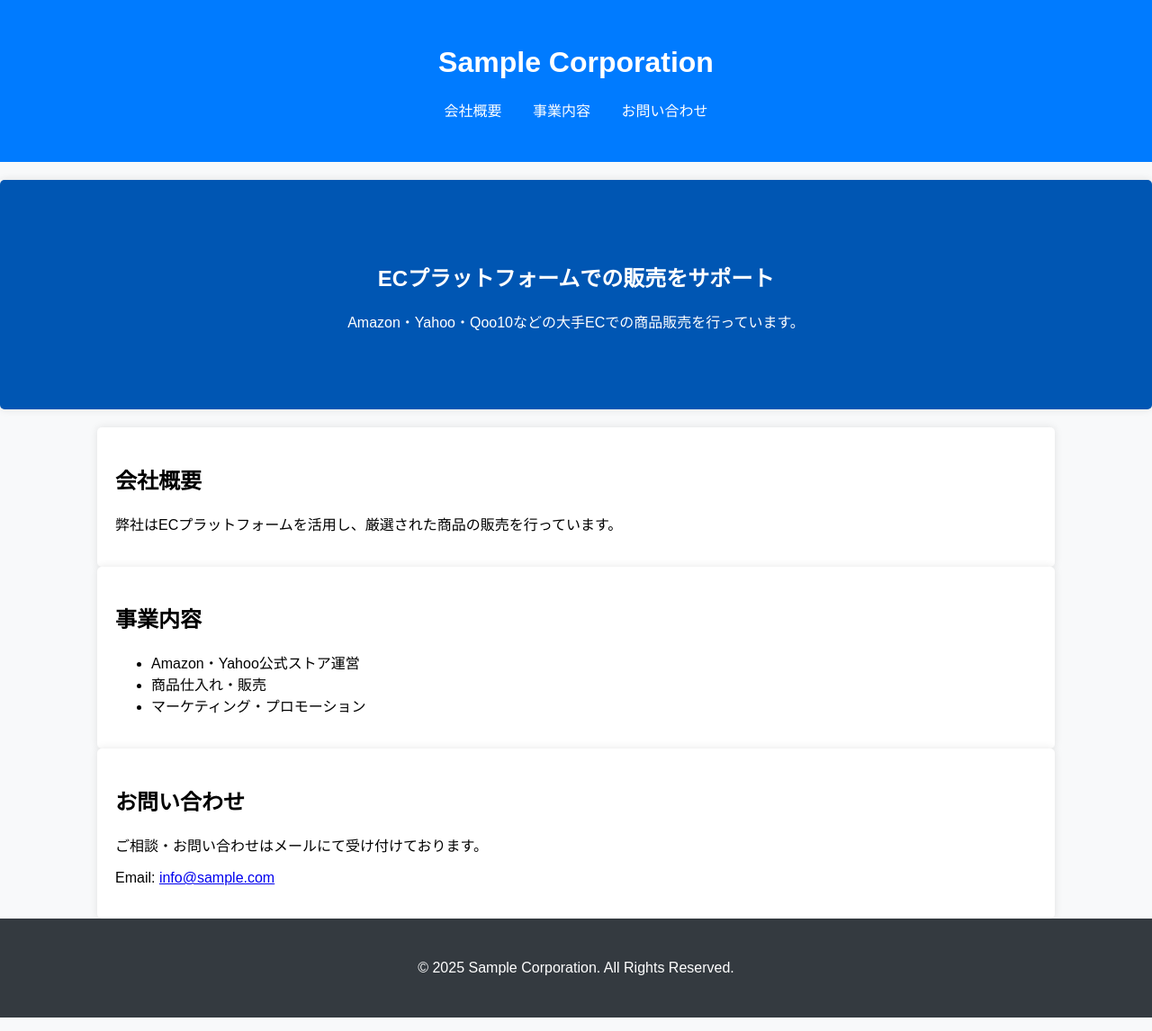
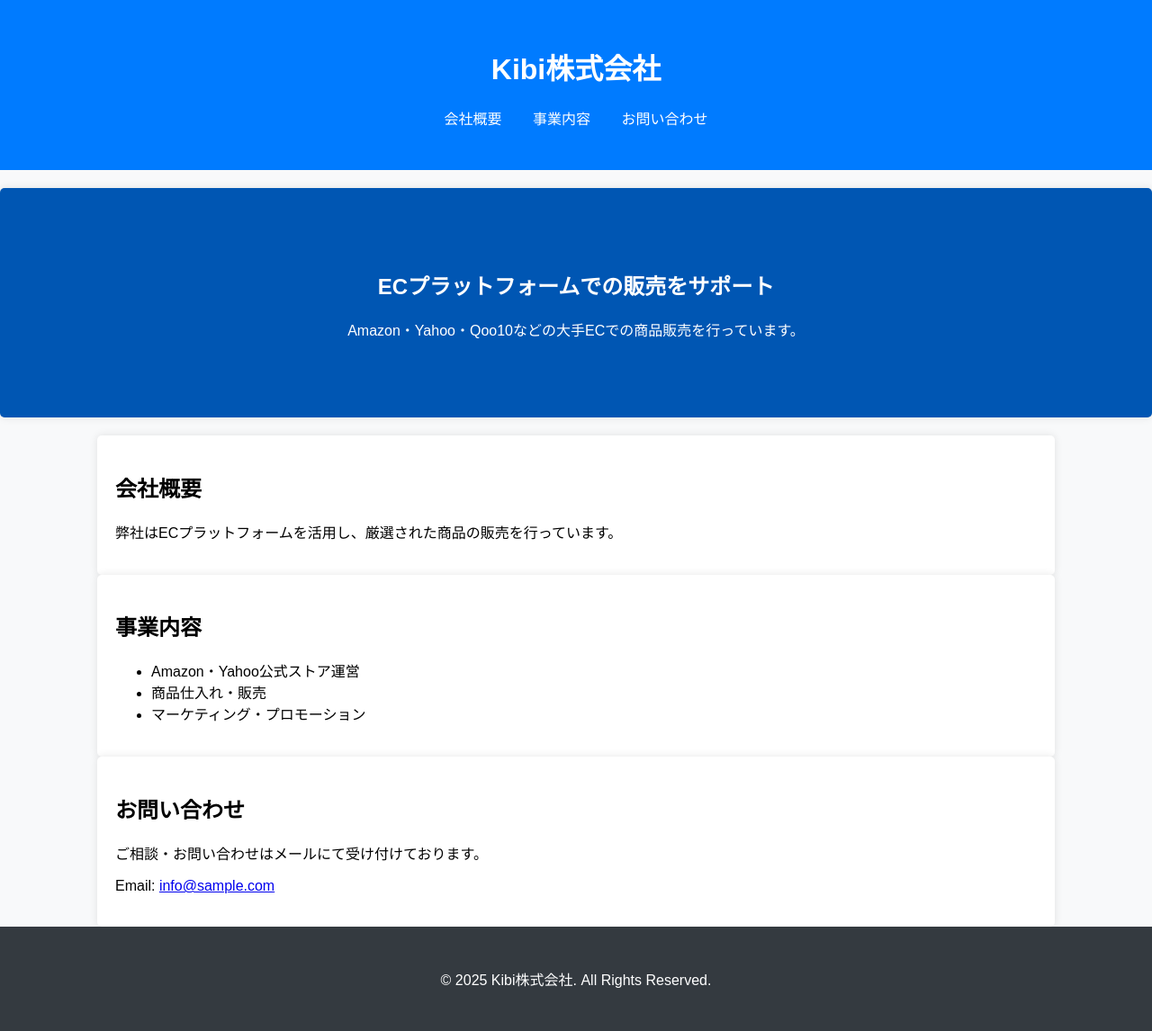
Before and after one commit to kibicorp/corporate-website, a plain HTML site: page index.html in a window 1280 px wide. Shown: the whole page at 90% size. Drawn offline with Linux system fonts and the light colour scheme.

Commit message:
index.html を更新

```diff
--- a/index.html
+++ b/index.html
@@ -3,13 +3,13 @@
 <head>
     <meta charset="UTF-8">
     <meta name="viewport" content="width=device-width, initial-scale=1.0">
-    <title>Sample Corporation</title>
+    <title>Kibi株式会社</title>
     <link rel="stylesheet" href="styles.css">
 </head>
 <body>
     <header>
         <div class="container">
-            <h1>Sample Corporation</h1>
+            <h1>Kibi株式会社</h1>
             <nav>
                 <ul>
                     <li><a href="#about">会社概要</a></li>
@@ -49,7 +49,7 @@
 
     <footer>
         <div class="container">
-            <p>&copy; 2025 Sample Corporation. All Rights Reserved.</p>
+            <p>&copy; 2025 Kibi株式会社. All Rights Reserved.</p>
         </div>
     </footer>
 </body>
```
